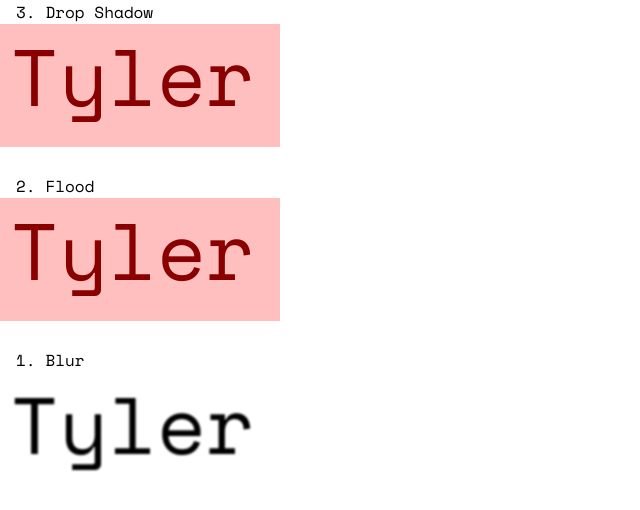
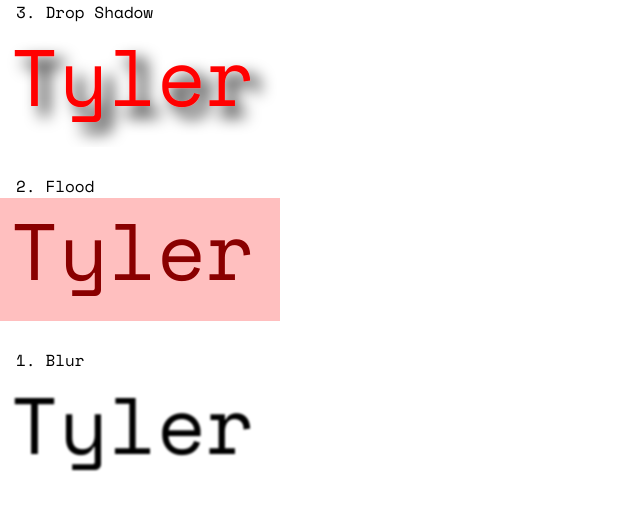
Before and after one commit to tylerschloesser/2021-10-20-svg, a React app: page / in a window 1280 px wide. Shown: the top 510 px of the page, without its empty margins (0-640 px from the left). Built offline with nearby package versions, Linux system fonts and the light colour scheme.

Commit message:
add demo 3

```diff
--- a/src/index.tsx
+++ b/src/index.tsx
@@ -74,23 +74,26 @@ const Demo2 = ({ idPrefix }: DemoProps) => (
 const Demo3 = ({ idPrefix }: DemoProps) => (
   <svg>
     <filter id={`${idPrefix}-filter`}>
-      <feFlood floodColor="rgba(255,0,0,.5)" floodOpacity=".5" result="Flood">
+      <feGaussianBlur in="SourceGraphic" stdDeviation="8" result="Blur">
         <animate
-          attributeName="flood-color"
-          values="rgba(255,0,0,.5);rgba(0,0,255,.5);rgba(0,255,0,.5);rgba(255,0,0,.5)"
-          dur="5s"
+          attributeName="stdDeviation"
+          values="4;8;4"
+          dur="2s"
           repeatCount="indefinite"
         />
-      </feFlood>
+      </feGaussianBlur>
+      <feFlood floodColor="black" result="Flood" />
+      <feComposite in="Flood" in2="Blur" operator="in" result="DropShadow" />
+      <feOffset in="DropShadow" dx="10" dy="10" result="DropShadow" />
       <feMerge>
+        <feMergeNode in="DropShadow" />
         <feMergeNode in="SourceGraphic" />
-        <feMergeNode in="Flood" />
       </feMerge>
     </filter>
     <text
       dx="10px"
       dy="10px"
-      color="black"
+      fill="red"
       fontFamily="Space Mono"
       fontSize="80px"
       dominantBaseline="hanging"
```
